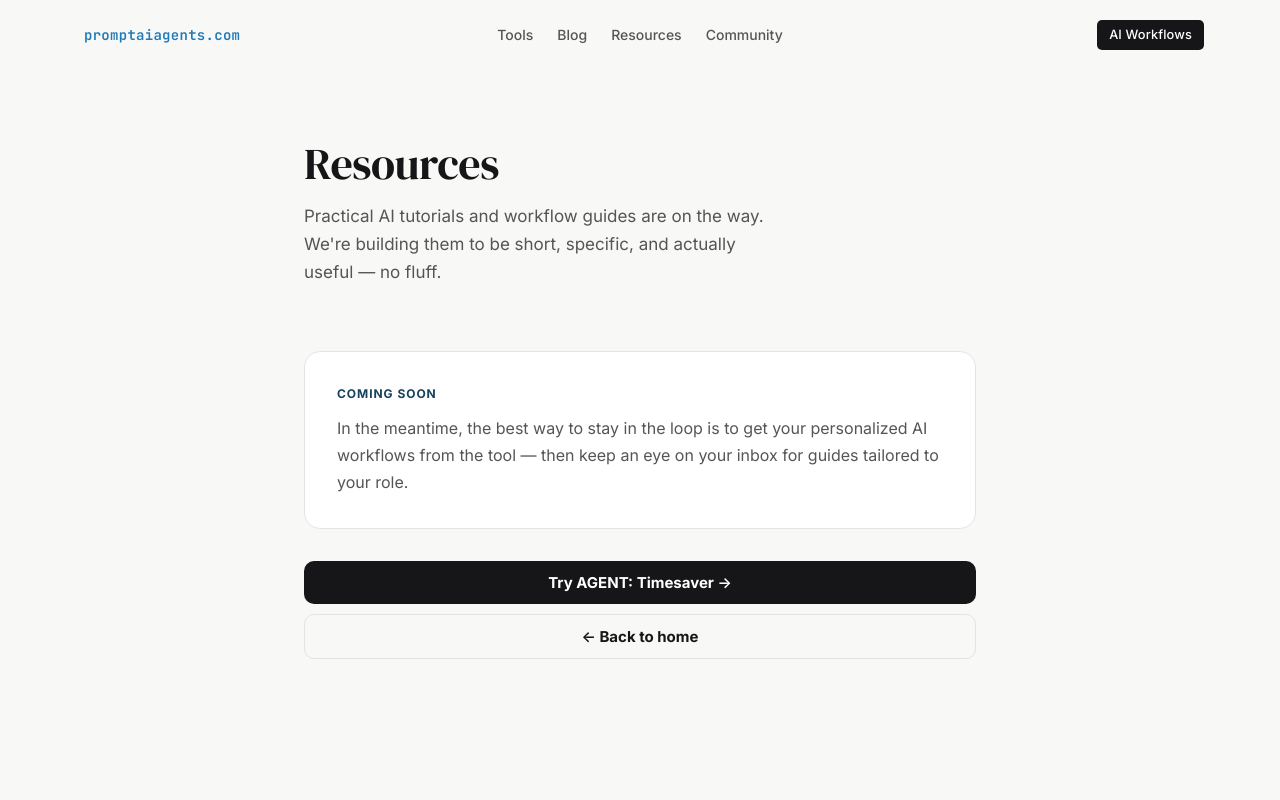
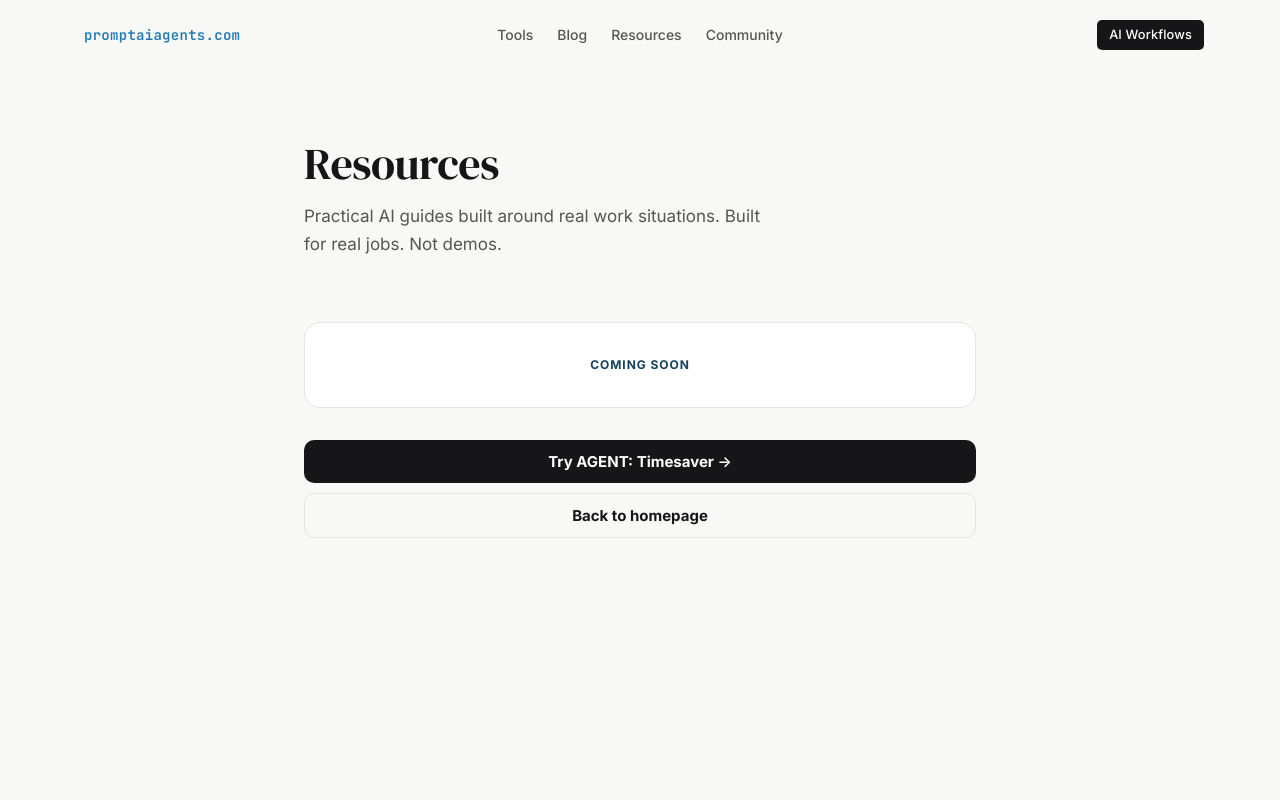
Before and after one commit to coolcalvin457-tech/agent-timesaver-nextjs, a Next.js app: page /guides in a window 1280 px wide. Shown: the top 800 px of the page. Built offline with nearby package versions, Linux system fonts and the light colour scheme.

Commit message:
Resources page copy refresh and card simplification

```diff
--- a/app/guides/page.tsx
+++ b/app/guides/page.tsx
@@ -31,9 +31,7 @@ export default function GuidesPage() {
                 maxWidth: "480px",
               }}
             >
-              Practical AI tutorials and workflow guides are on the way.
-              We&apos;re building them to be short, specific, and actually useful —
-              no fluff.
+              Practical AI guides built around real work situations. Built for real jobs. Not demos.
             </p>
           </div>
 
@@ -45,6 +43,7 @@ export default function GuidesPage() {
               borderRadius: "var(--radius-card)",
               padding: "32px",
               marginBottom: "32px",
+              textAlign: "center",
             }}
           >
             <div
@@ -54,21 +53,9 @@ export default function GuidesPage() {
                 letterSpacing: "0.08em",
                 textTransform: "uppercase",
                 color: "var(--brand)",
-                marginBottom: "12px",
               }}
             >
-              Coming soon
-            </div>
-            <div
-              style={{
-                fontSize: "1rem",
-                color: "var(--text-secondary)",
-                lineHeight: 1.7,
-              }}
-            >
-              In the meantime, the best way to stay in the loop is to get your
-              personalized AI workflows from the tool — then keep an eye on your
-              inbox for guides tailored to your role.
+              Coming Soon
             </div>
           </div>
 
@@ -78,7 +65,7 @@ export default function GuidesPage() {
               Try AGENT: Timesaver →
             </a>
             <a href="/" className="btn btn-outline btn-full">
-              ← Back to home
+              Back to homepage
             </a>
           </div>
         </div>
```
